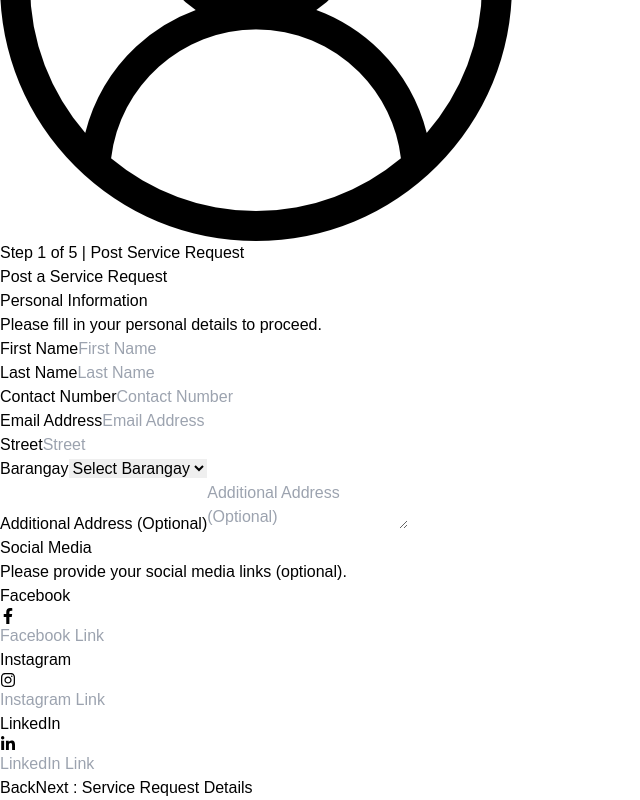
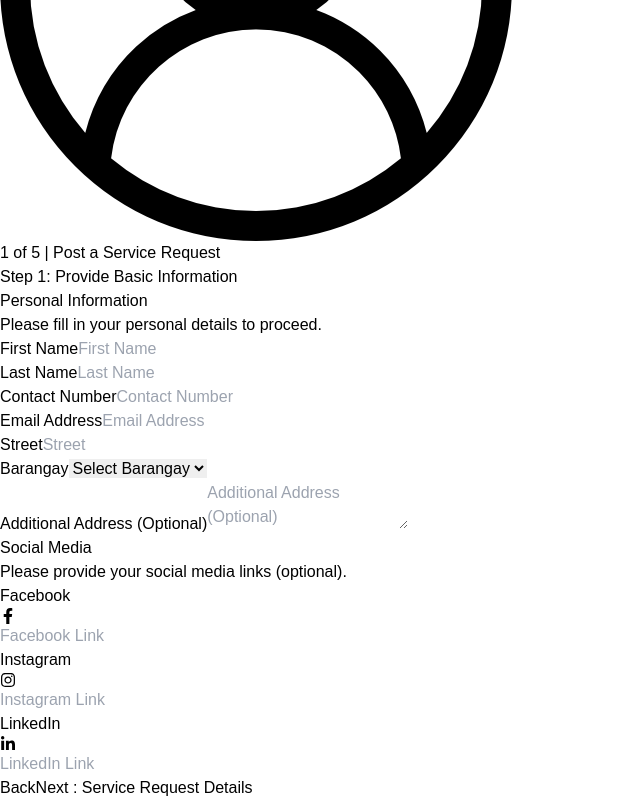
Before and after one commit to Jexaruuu/CAPSTONE-II-JDK, a React (Vite) app in the folder frontend/: page /clientpostrequest in a window 1280 px wide. Shown: the part 6547-7347 px from the top of the page, without its empty margins (0-640 px from the left). Built offline with nearby package versions, Linux system fonts and the light colour scheme.

Commit message:
10.1 Little changes for the personal information

```diff
--- a/frontend/src/pages/clientpage/ClientPostRequest.jsx
+++ b/frontend/src/pages/clientpage/ClientPostRequest.jsx
@@ -22,6 +22,15 @@ const ClientPostRequest = () => {
     });
   };
 
+  // Define the titles for each step
+  const stepTitles = {
+    1: "Step 1: Provide Basic Information",
+    2: "Step 2: Describe Your Request",
+    3: "Step 3: Set Your Preferences",
+    4: "Step 4: Review and Confirm",
+    5: "Step 5: Finalize and Submit",
+  };
+
   return (
     <div className="min-h-screen bg-white overflow-hidden">
       <ClientNavigation />
@@ -32,11 +41,11 @@ const ClientPostRequest = () => {
             {/* Step Indicator above the Content */}
             <div className="flex justify-start mb-6 ml-3">
               <div className="text-lg font-extralight">
-                Step {currentStep} of 5 | Post Service Request
+                {currentStep} of 5 | Post a Service Request
               </div>
             </div>
 
-            <h2 className="text-3xl font-bold mb-6 ml-3">Post a Service Request</h2>
+            <h2 className="text-3xl font-bold mb-6 ml-3">{stepTitles[currentStep]}</h2>
 
             {/* Step 1: Title */}
             {currentStep === 1 && (
@@ -58,6 +67,7 @@ const ClientPostRequest = () => {
             )}
 
             {/* Step 3, 4, 5 would follow the same pattern for the rest of the form */}
+            {/* Add your steps for 3, 4, and 5 here */}
           </div>
         </div>
       </div>
```
